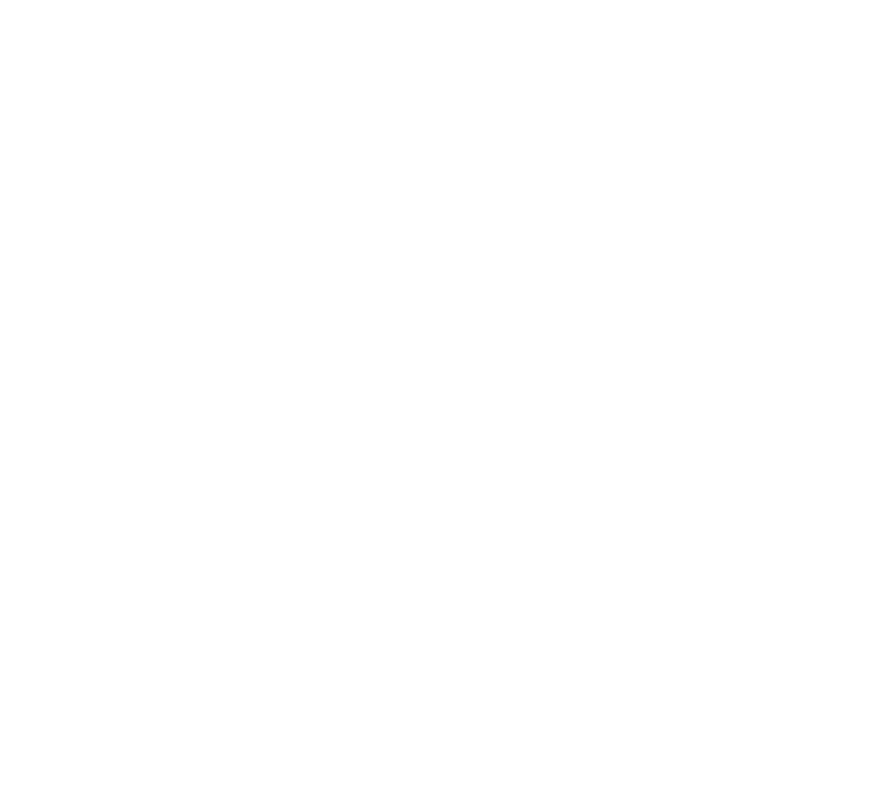
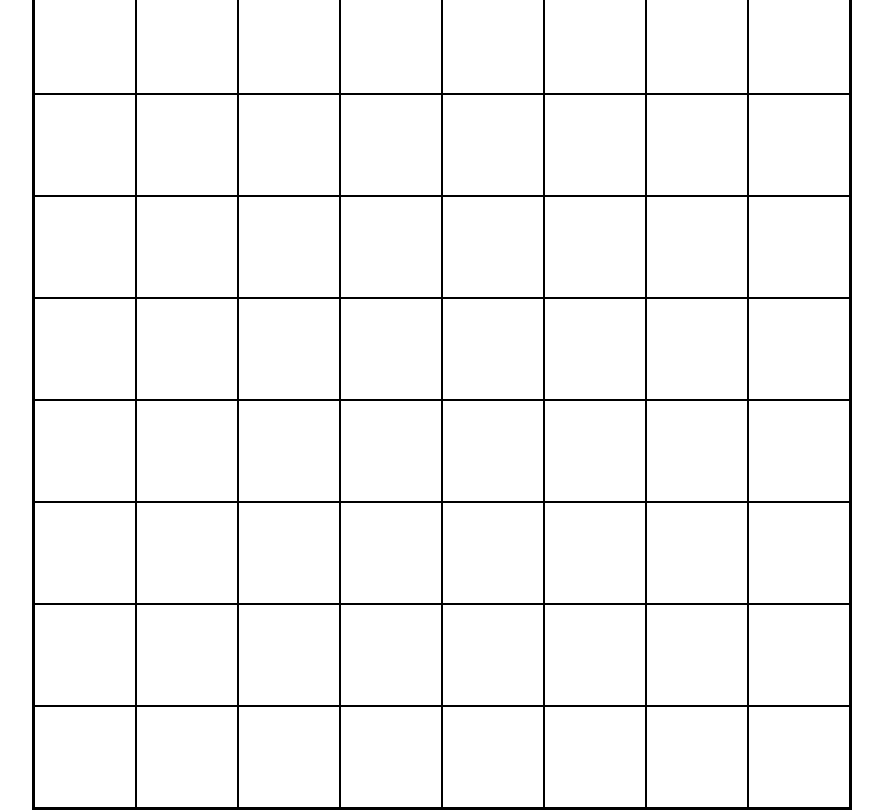
Before and after one commit to ShebalkovD/Editor2d, a plain HTML site: page index.html in a window 1280 px wide. Shown: the whole page, without its empty margins (198-1081 px from the left). Drawn offline with Linux system fonts and the light colour scheme.

Commit message:
Вывел сетку на холст

```diff
--- a/index.js
+++ b/index.js
@@ -0,0 +1,14 @@
+const frame = document.querySelector('.frame')
+
+// fill frame with pixels
+const FRAME_WIDTH = 8
+const FRAME_HEIGHT = 8
+const PIXEL_AMOUNT = FRAME_HEIGHT * FRAME_WIDTH
+
+frame.style.gridTemplateColumns = `repeat(${FRAME_WIDTH}, 1fr)`
+
+for (let i = 0; i < PIXEL_AMOUNT; i++) {
+    const newPixel = document.createElement('div')
+    newPixel.className = 'pixel'
+    frame.appendChild(newPixel)
+}
--- a/style.css
+++ b/style.css
@@ -11,3 +11,14 @@
     width: 100%;
     height: 100vh;
 }
+
+.frame {
+    display: grid;
+    border: 2px solid black;
+}
+
+.pixel {
+    border: 1px solid black;
+    width: 100px;
+    height: 100px;
+}
```
